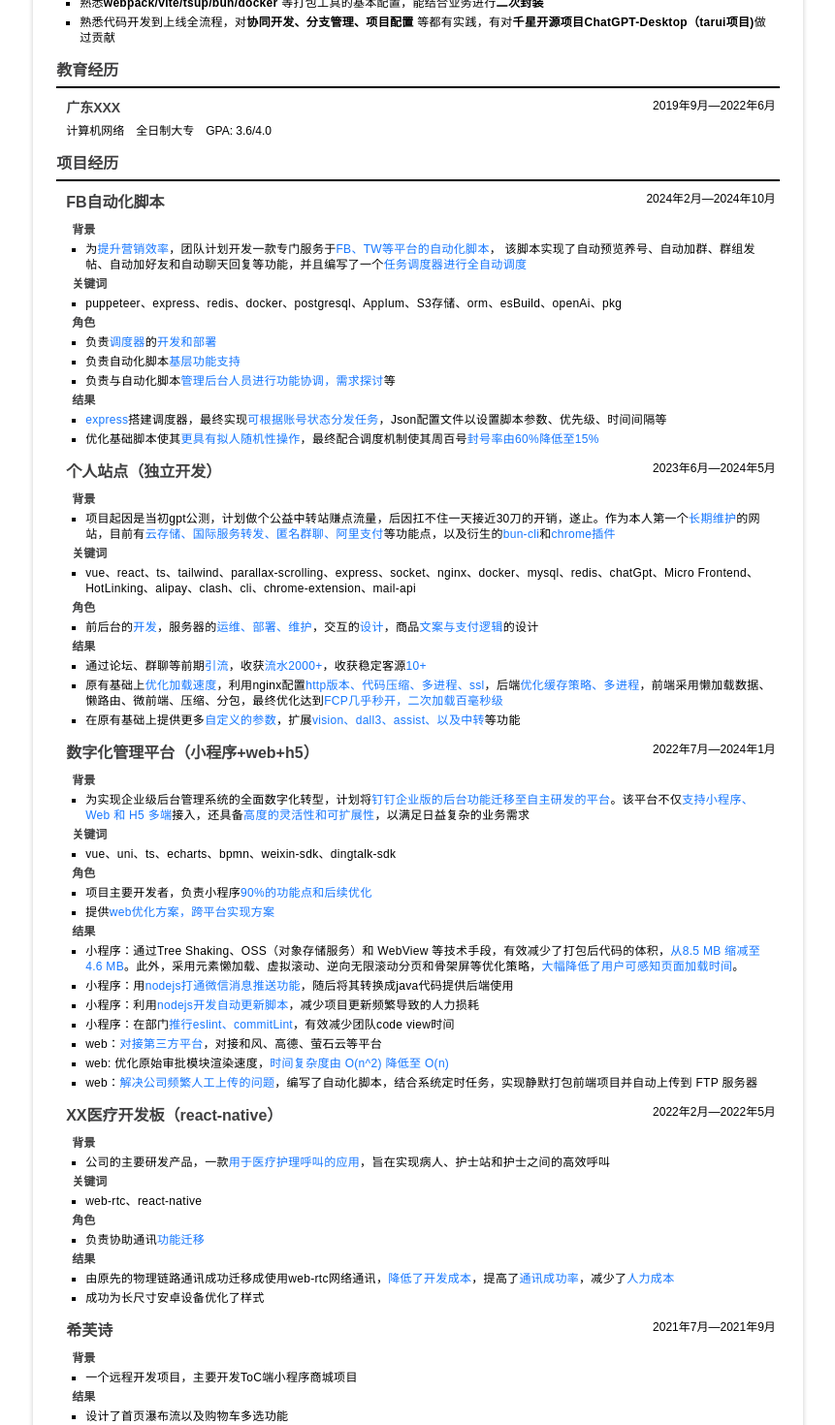
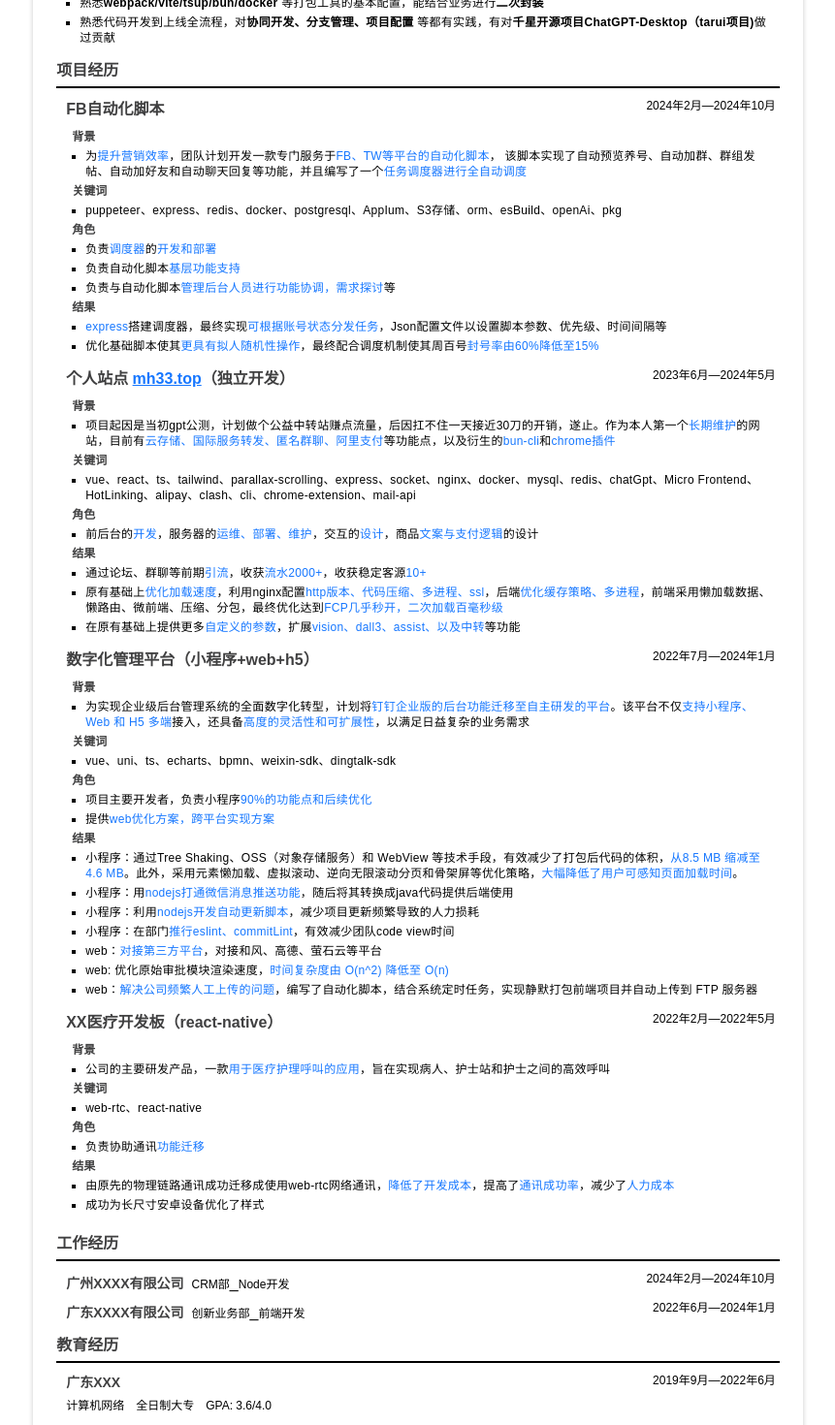
Before and after one commit to 1596944197/resumeME, a Vue app: page / in a window 1280 px wide. Shown: the part 320-1790 px from the top of the page at 97% size, without its empty margins (209-1070 px from the left). Built offline with nearby package versions, Linux system fonts and the light colour scheme.

Commit message:
feat: 个人站直接跳转到商品页，以及项目经历中title增加可选的链接选项

```diff
--- a/src/App.vue
+++ b/src/App.vue
@@ -71,7 +71,7 @@
 })
 
 const product2 = ref<ProductProps>({
-  title: '个人站点（独立开发）',
+  title: '个人站点 [mh33.top](https://mh33.top/paylist)（独立开发）',
   time: '2023年6月—2024年5月',
   skills: [
     'vue、react、ts、tailwind、parallax-scrolling、express、socket、nginx、docker、mysql、redis、chatGpt、Micro Frontend、HotLinking、alipay、clash、cli、chrome-extension、mail-api',
@@ -120,13 +120,6 @@
   ],
 })
 
-const product5 = ref<ProductProps>({
-  title: '希芙诗',
-  time: '2021年7月—2021年9月',
-  bg: ['一个远程开发项目，主要开发ToC端小程序商城项目'],
-  result: ['设计了首页瀑布流以及购物车多选功能'],
-})
-
 const name = '梅XX'
 
 const education = ref<EducationProps>({
@@ -152,20 +145,19 @@
       <SkillsSection :content="professionSkills" />
     </LeftContentSection>
 
-    <LeftContentSection title="教育经历" :direction="direction">
-      <EducationSection :="education" />
-    </LeftContentSection>
-
     <LeftContentSection title="项目经历" :direction="direction">
       <ProductsSection v-bind="product1" />
       <ProductsSection v-bind="product2" />
       <ProductsSection v-bind="product3" />
       <ProductsSection v-bind="product4" />
-      <ProductsSection v-bind="product5" />
     </LeftContentSection>
 
     <LeftContentSection title="工作经历" :direction="direction">
       <WorksSection :works="works" />
+    </LeftContentSection>
+
+    <LeftContentSection title="教育经历" :direction="direction">
+      <EducationSection v-bind="education" />
     </LeftContentSection>
   </PageSection>
 </template>
--- a/src/components/ProductsSection.vue
+++ b/src/components/ProductsSection.vue
@@ -22,11 +22,51 @@
     )
   })
 }
+
+function FormatText(input?: string) {
+  if (!input) return null
+
+  const markdownLinkRegex = /\[([^\]]+)\]\(([^)]+)\)/g
+  const parts = []
+  let currentIndex = 0
+  let match
+
+  // 使用 exec 来逐步匹配
+  while ((match = markdownLinkRegex.exec(input)) !== null) {
+    const [fullMatch, text, url] = match
+    const matchIndex = match.index
+
+    // 添加前面的普通文本
+    if (currentIndex < matchIndex) {
+      parts.push(input.substring(currentIndex, matchIndex))
+    }
+
+    // 添加链接部分
+    parts.push(
+      <a key={matchIndex} href={url} class="text-tBlue">
+        {/* 增加下划线 */}
+        <u class="underline">{text}</u>
+      </a>,
+    )
+
+    // 更新当前索引
+    currentIndex = matchIndex + fullMatch.length
+  }
+
+  // 添加最后一段普通文本
+  if (currentIndex < input.length) {
+    parts.push(input.substring(currentIndex))
+  }
+
+  return <span>{parts}</span>
+}
 const RoleNode = () => FormAtList(props.role)
 const BgNode = () => FormAtList(props.bg)
 const ActionsNode = () => FormAtList(props.actions)
 const ResultNode = () => FormAtList(props.result)
 const SkillNode = () => FormAtList(props.skills)
+
+const TitleNode = FormatText(props.title)
 </script>
 
 <template>
@@ -36,7 +76,7 @@
         <div class="text-left">
           <div class="text-tTitle font-bold mr-2 mb-1 text-base">
             <!-- slot位置 -->
-            {{ title }}
+            <TitleNode />
           </div>
         </div>
         <div class="shrink-0 text-right text-xs">
--- a/src/components/SocialSection.vue
+++ b/src/components/SocialSection.vue
@@ -58,7 +58,7 @@
             />
             <div class="font-medium w-20">我的站点：</div>
             <a
-              href="https://mh33.top"
+              href="https://mh33.top/payList"
               target="_blank"
               rel="noreferrer noopener nofollow"
               class="inline-block decoration-solid underline text-tBlue"
```
